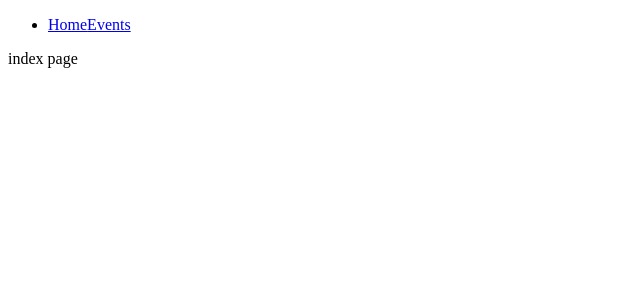
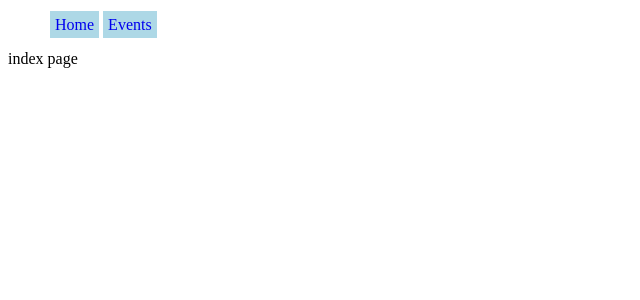
Before and after one commit to leila0202/fcc-nuxt3, a Nuxt app in the folder nuxt3-starter-new/: page / in a window 1280 px wide. Shown: the top 300 px of the page, without its empty margins (0-640 px from the left). Built offline with nearby package versions, Linux system fonts and the light colour scheme.

Commit message:
added some rudimentary styles for the "navbar"

```diff
--- a/nuxt3-starter-new/app.vue
+++ b/nuxt3-starter-new/app.vue
@@ -13,3 +13,15 @@
     </NuxtLayout>
   </div>
 </template>
+
+<style>
+  header a {
+    background-color: lightblue;
+    padding: 5px;
+    margin: 0 2px;
+    text-decoration: none;
+  }
+  header ul li {
+    list-style: none;
+  }
+</style>
```
